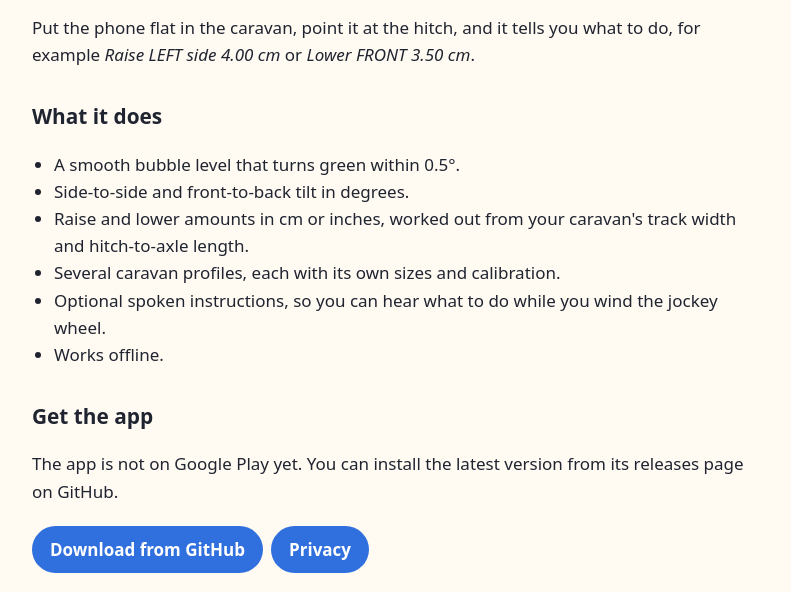
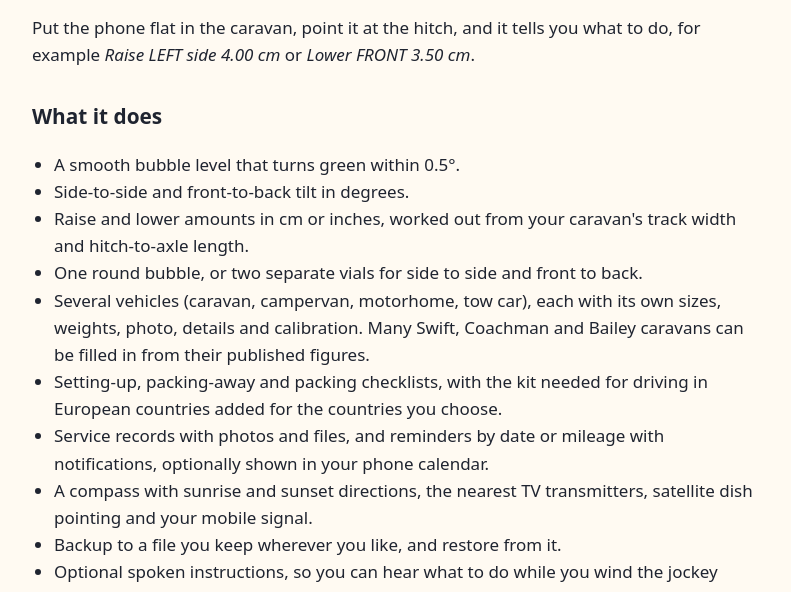
Before and after one commit to minisonmars/app-website, a plain HTML site: page apps/caravan-leveller.html in a window 1280 px wide. Shown: the part 204-796 px from the top of the page, without its empty margins (244-1035 px from the left). Drawn offline with Linux system fonts and the light colour scheme.

Commit message:
Caravan Leveller: privacy notes for backup, calendar, location and signal; new features
Co-Authored-By: Claude Opus 5.5 <noreply@anthropic.com>
Claude-Session: https://claude.ai/code/session_0146P2xSmr8hjGmPohJfJRbs

```diff
--- a/apps/caravan-leveller.html
+++ b/apps/caravan-leveller.html
@@ -21,7 +21,12 @@
 <li>A smooth bubble level that turns green within 0.5°.</li>
 <li>Side-to-side and front-to-back tilt in degrees.</li>
 <li>Raise and lower amounts in cm or inches, worked out from your caravan's track width and hitch-to-axle length.</li>
-<li>Several caravan profiles, each with its own sizes and calibration.</li>
+<li>One round bubble, or two separate vials for side to side and front to back.</li>
+<li>Several vehicles (caravan, campervan, motorhome, tow car), each with its own sizes, weights, photo, details and calibration. Many Swift, Coachman and Bailey caravans can be filled in from their published figures.</li>
+<li>Setting-up, packing-away and packing checklists, with the kit needed for driving in European countries added for the countries you choose.</li>
+<li>Service records with photos and files, and reminders by date or mileage with notifications, optionally shown in your phone calendar.</li>
+<li>A compass with sunrise and sunset directions, the nearest TV transmitters, satellite dish pointing and your mobile signal.</li>
+<li>Backup to a file you keep wherever you like, and restore from it.</li>
 <li>Optional spoken instructions, so you can hear what to do while you wind the jockey wheel.</li>
 <li>Works offline.</li>
 </ul>
```
Also changed, not shown: privacy.html (+9 -2 lines).
